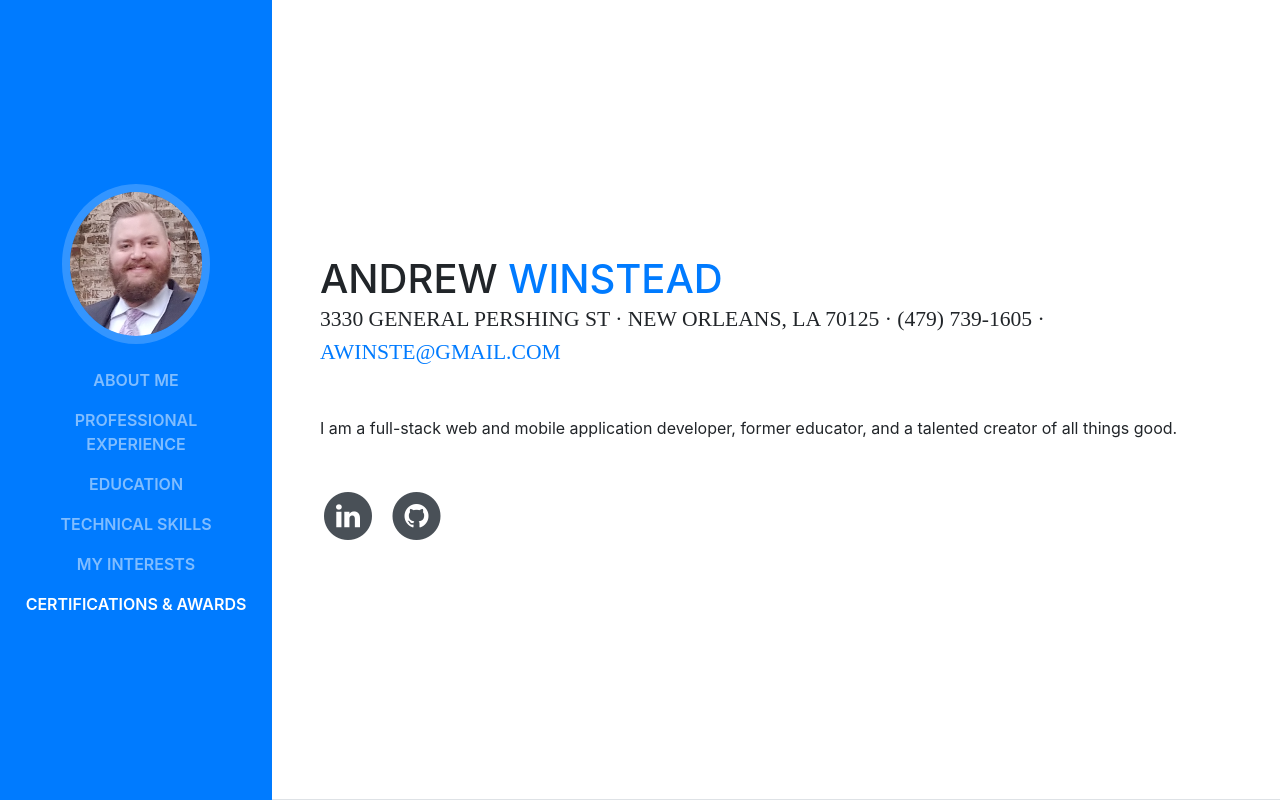
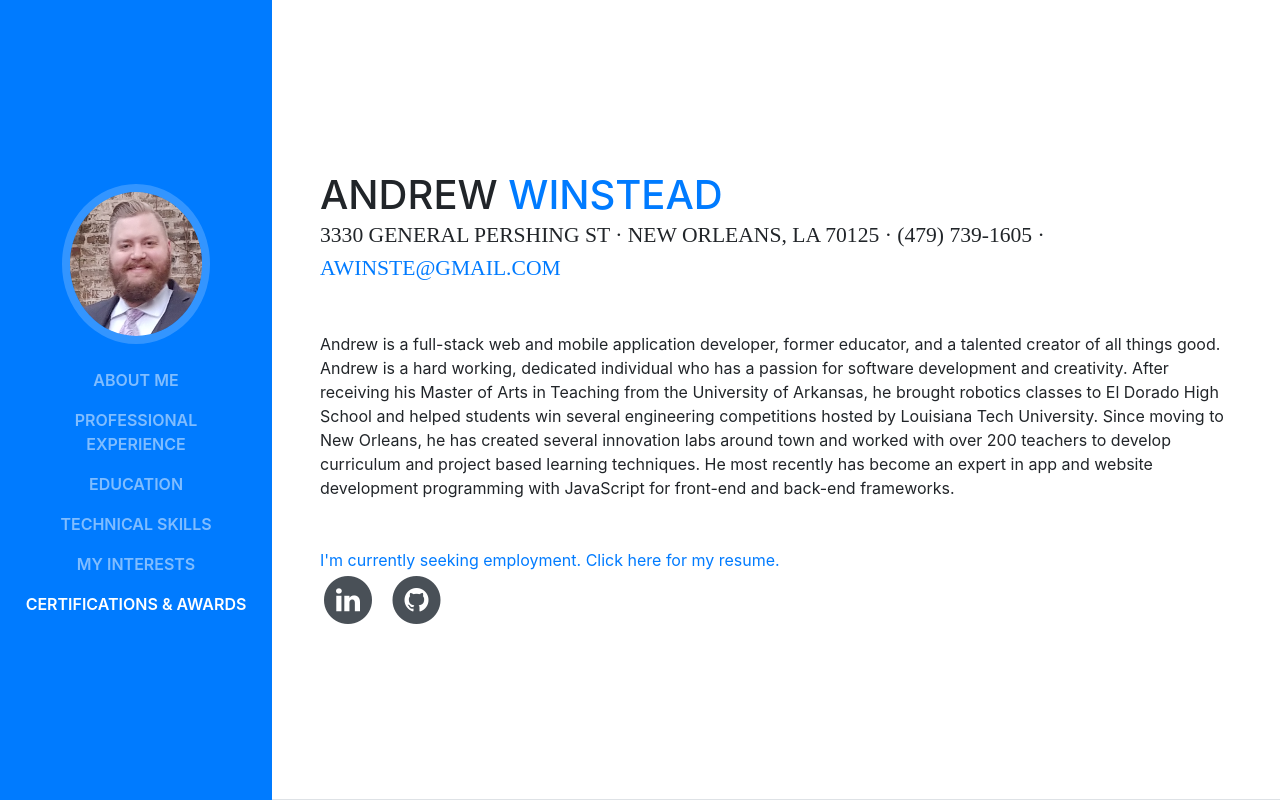
Before and after one commit to awinste/awinste.github.io, a website with bundled scripts: page index.html in a window 1280 px wide. Shown: the top 800 px of the page. Built offline with nearby package versions, Linux system fonts and the light colour scheme; a web font is replaced by a local one.

Commit message:
thrid person bio

```diff
--- a/index.html
+++ b/index.html
@@ -71,7 +71,16 @@
           <div class="subheading mb-5">3330 General Pershing St · New Orleans, LA 70125 · (479) 739-1605 ·
             <a href="mailto:awinste@gmail.com">awinste@gmail.com</a>
           </div>
-          <p class="mb-5">I am a full-stack web and mobile application developer, former educator, and a talented creator of all things good.</p>
+          <p class="mb-5">Andrew is a full-stack web and mobile application developer, former educator, and a talented creator of all things good.
+          Andrew is a hard working, dedicated individual who has a passion for software development and creativity. After receiving his Master of
+          Arts in Teaching from the University of Arkansas, he brought robotics classes to El Dorado High School and helped students
+          win several engineering competitions hosted by Louisiana Tech University. Since moving to New Orleans, he has created several
+          innovation labs around town and worked with over 200 teachers to develop curriculum and project based learning techniques.
+          He most recently has become an expert in app and website development programming with JavaScript for front-end and back-end
+          frameworks.</p>
+          <div>
+            <a href="https://drive.google.com/open?id=1TOTWqbPHJHcQ1I6cV8FIe6x-vffaPQ4J">I'm currently seeking employment. Click here for my resume.</a>
+          </div>
           <ul class="list-inline list-social-icons mb-0">
             <li class="list-inline-item">
               <a href="https://www.linkedin.com/in/awinstead/">
```
